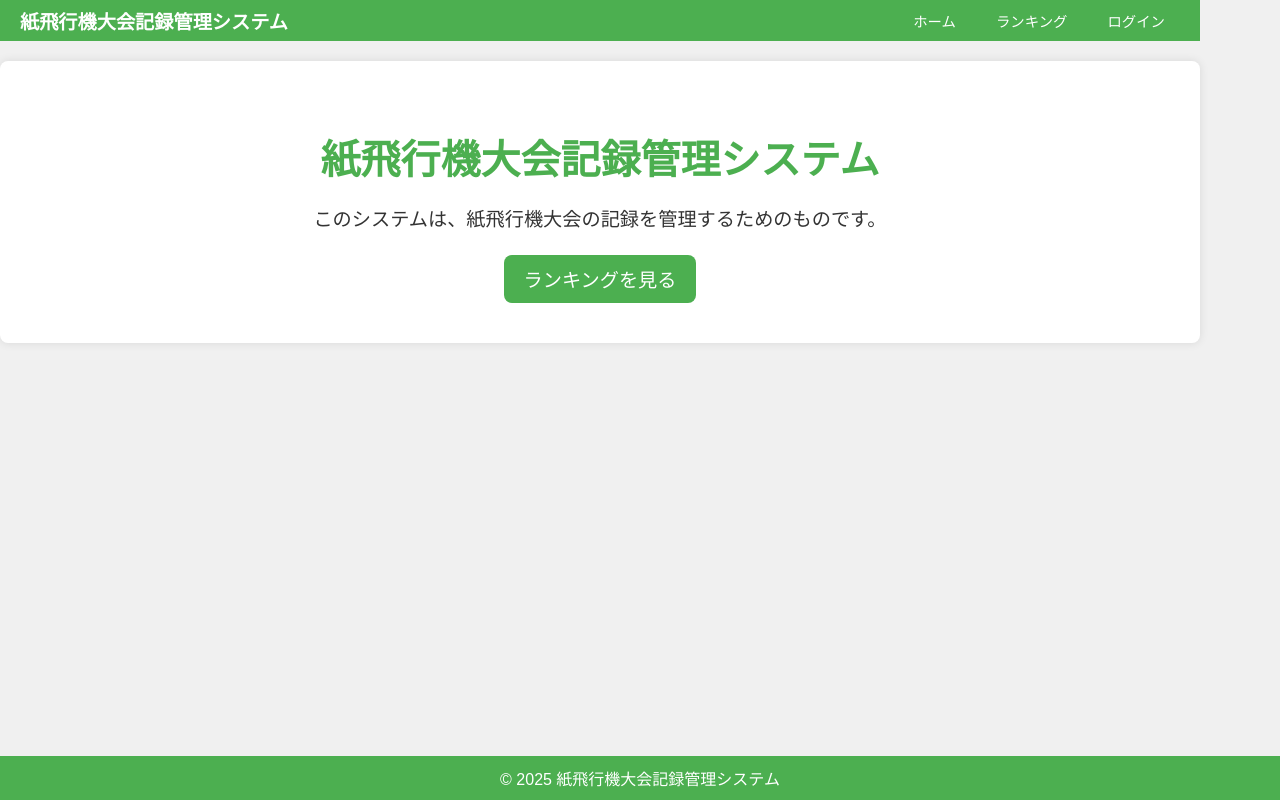
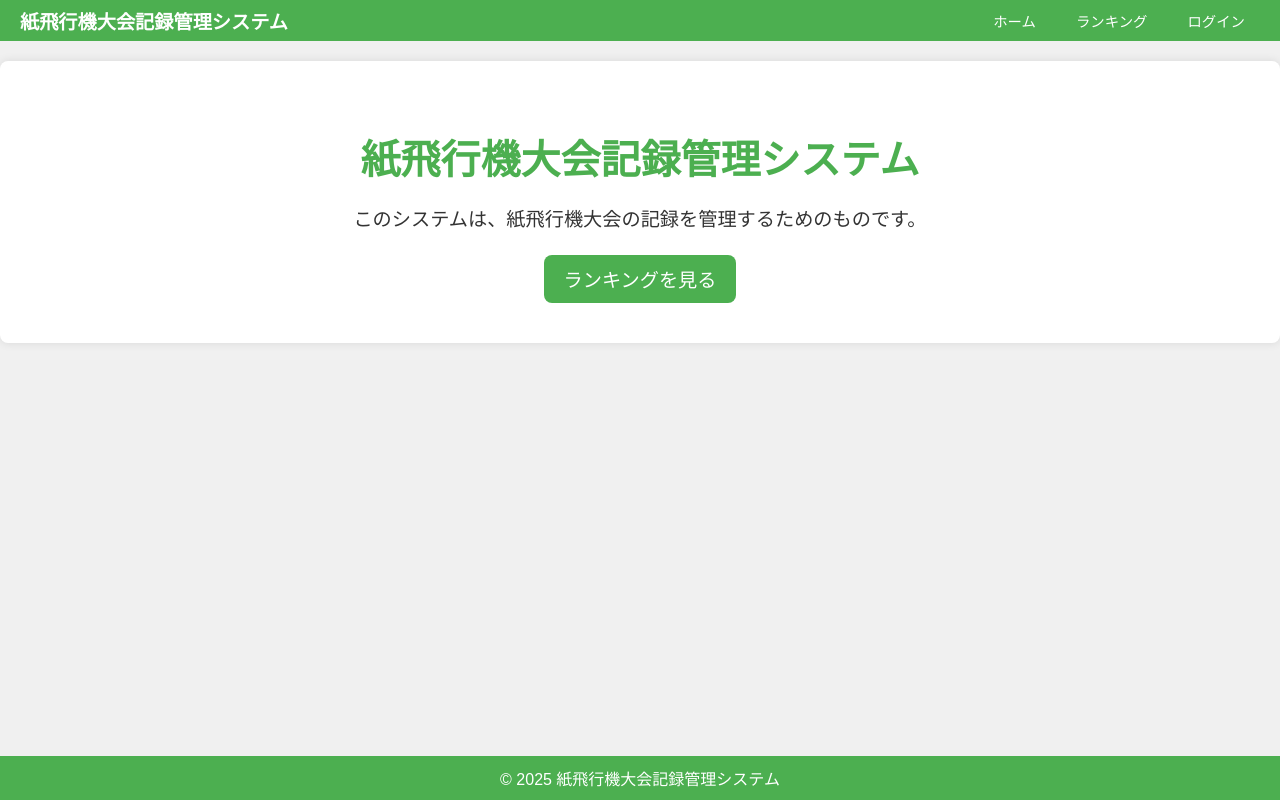
Before and after one commit to shunichi0402/club-harappa-recording-system, a Vue app: page / in a window 1280 px wide. Built offline with nearby package versions, Linux system fonts and the light colour scheme; no server answers.

Commit message:
スタイルの変更

```diff
--- a/src/style.css
+++ b/src/style.css
@@ -15,11 +15,11 @@ html, body{
     width: 100%;
 }
 
-.container {
+/* .container {
     max-width: 1200px;
     margin: 0 auto;
     padding: 20px;
-}
+} */
 
 header {
     background-color: #4CAF50;
```
